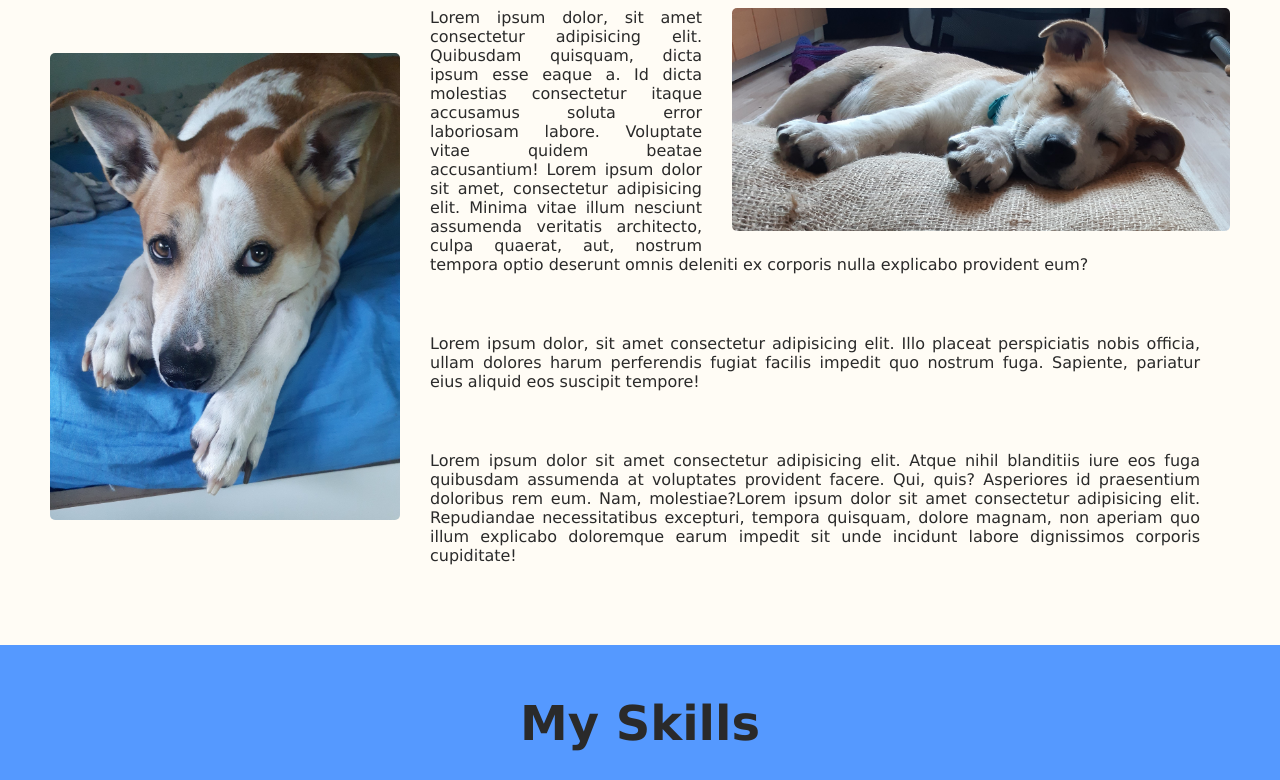
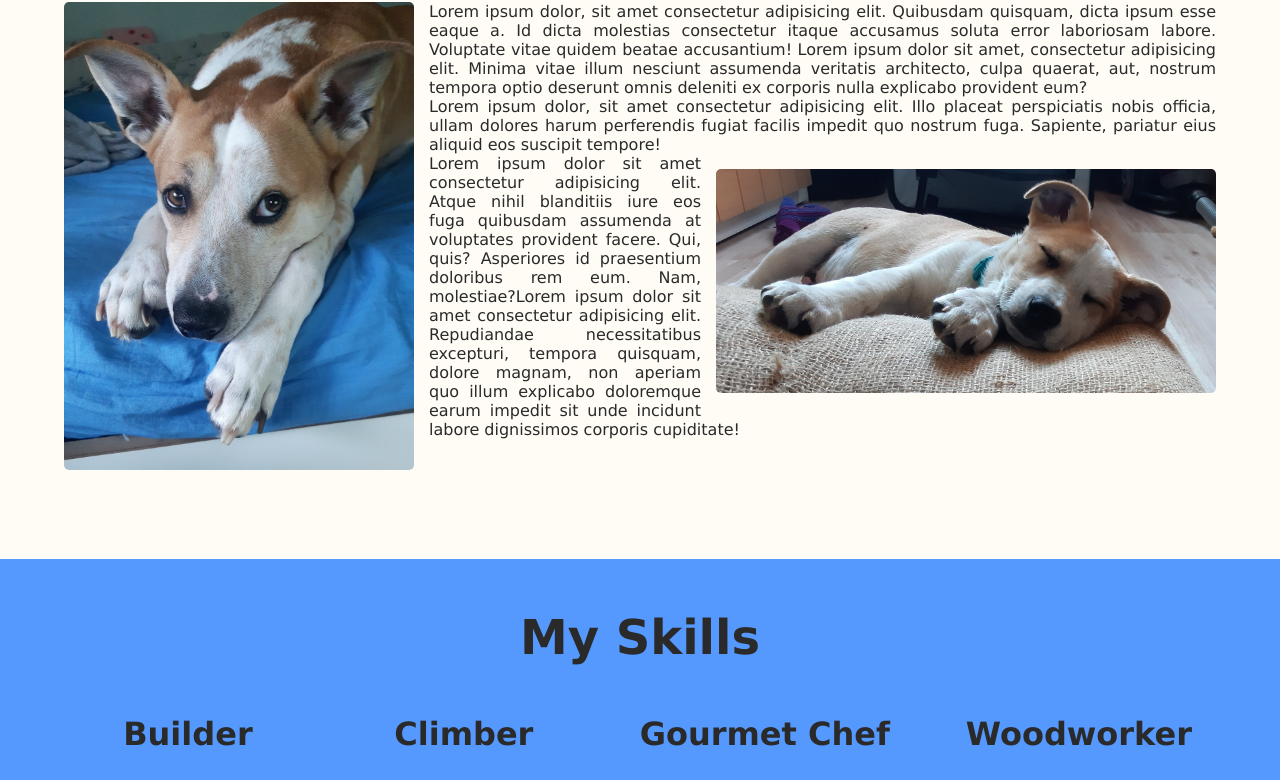
Before and after one commit to YoshiNagato/Flusons-Page, a plain HTML site: page index.html in a window 1280 px wide. Shown: the part 738-1518 px from the top of the page. Drawn offline with Linux system fonts and the light colour scheme; a web font is replaced by a local one.

```diff
--- a/index.html
+++ b/index.html
@@ -42,11 +42,11 @@
             <div class="mystory">
                 <h2>My Story</h2>
                 <div class="bioContainer">
-                    <img src="images/Fluson.jpeg" alt="Fluson adult">
                     <div class="biography">
-                        <img src="images/FlusonBaby.jpg" alt="Fluson baby">
+                        <img class="oldFluson" src="images/Fluson.jpeg" alt="Fluson adult">
                         <p>Lorem ipsum dolor, sit amet consectetur adipisicing elit. Quibusdam quisquam, dicta ipsum esse eaque a. Id dicta molestias consectetur itaque accusamus soluta error laboriosam labore. Voluptate vitae quidem beatae accusantium! Lorem ipsum dolor sit amet, consectetur adipisicing elit. Minima vitae illum nesciunt assumenda veritatis architecto, culpa quaerat, aut, nostrum tempora optio deserunt omnis deleniti ex corporis nulla explicabo provident eum?</p>
                         <p>Lorem ipsum dolor, sit amet consectetur adipisicing elit. Illo placeat perspiciatis nobis officia, ullam dolores harum perferendis fugiat facilis impedit quo nostrum fuga. Sapiente, pariatur eius aliquid eos suscipit tempore!</p>
+                        <img class="youngFluson" src="images/FlusonBaby.jpg" alt="Fluson baby">
                         <p>Lorem ipsum dolor sit amet consectetur adipisicing elit. Atque nihil blanditiis iure eos fuga quibusdam assumenda at voluptates provident facere. Qui, quis? Asperiores id praesentium doloribus rem eum. Nam, molestiae?Lorem ipsum dolor sit amet consectetur adipisicing elit. Repudiandae necessitatibus excepturi, tempora quisquam, dolore magnam, non aperiam quo illum explicabo doloremque earum impedit sit unde incidunt labore dignissimos corporis cupiditate!</p>
                     </div>
                 </div>
--- a/styles.css
+++ b/styles.css
@@ -150,7 +150,7 @@ header {
 
 #flusonProfile {
     height:50vh;
-    position:relative;
+    /* position:relative; */
     top:20vh;
 }
 
@@ -176,23 +176,27 @@ header {
     flex-direction: column;
     justify-content: center;
     text-align: center;
-    padding:50px;
+    padding:5vw;
 }
 
 .bioContainer {
+    margin:10px 0 10px 0;
     display:flex;
     justify-content: center;
     align-content: center;
 
 }
 
-.bioContainer>img {
-    width:80%;
+.oldFluson {
+    width:40%;
     max-width:350px;
-    height:80%;
+    /* height:80%; */
     border-radius: 5px;
-    justify-content: center;
-    align-self: center;
+    /* position:relative; */
+    float: left;
+    margin:0 15px 15px 0;
+    /* justify-content: center;
+    align-self: center; */
 }
 
 .biography {
@@ -201,17 +205,17 @@ header {
 
 }
 
-.biography>img {
+.youngFluson {
     width:60%;
     max-width:500px;
     border-radius: 5px;
     float:right;
-    margin:30px 0 15px 30px;
+    margin:15px 0 15px 15px;
 }
 
 .biography p {
     text-align: justify;
-    padding:30px;
+    /* padding:30px; */
 }
 
 /* Skills */
```
